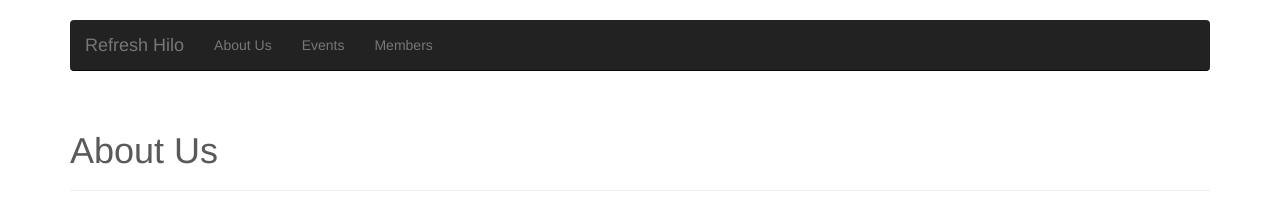
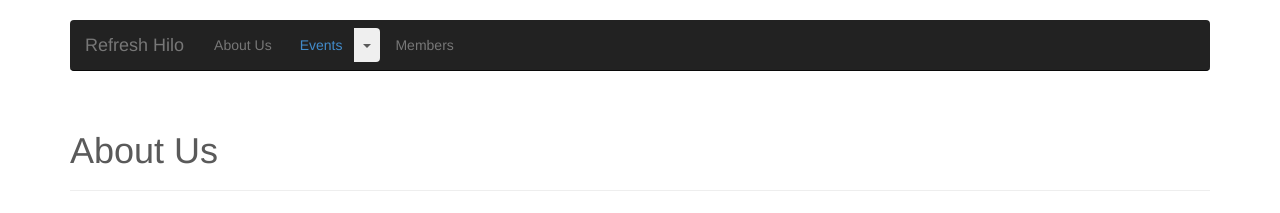
Before and after one commit to shixish/Refresh-Hilo.github.io, a Jekyll site: the page built from about.html, in a window 1280 px wide. Shown: the top 213 px of the page. Built offline with Jekyll 4.4.1, drawn with Linux system fonts in a browser that asks for light colours; nearby versions of some CDN libraries; some web fonts are replaced.

Commit message:
Added drop down of events in top nav - quick and dirty - add more style and features later.

```diff
--- a/_includes/footer.html
+++ b/_includes/footer.html
@@ -2,7 +2,7 @@
 <footer class="site-footer">
 	<div class="container">
 		<div class="row">
-			<div class="col-sm-6 social-block">
+			<div class="col-sm-7 col-md-6 social-block">
 				<h3 class="pull-left">Social</h3>
 				<ul class="socialicon social-links">
 					<li>
@@ -22,7 +22,7 @@
 					</li>
 				</ul>
 			</div>
-			<div class="col-sm-6">
+			<div class="col-sm-5 col-md-6">
 				<p><a href="https://github.com/Refresh-Hilo/Refresh-Hilo.github.io">Check out my source!</a> This site is built with open source tools, and maintained and developed by our refresh members.</p>
 			</div>
 		</div>
--- a/_includes/header.html
+++ b/_includes/header.html
@@ -15,9 +15,23 @@
 					<ul class="nav navbar-nav">
 						{% for page in site.pages %}
 							{% if page.layout == 'page' %}
+								{% if page.title == 'Events' %}
+								<li>
+									<div class="btn-group navbar-btn">
+										<a class="btn" href="{{ page.url | prepend: site.baseurl }}">{{ page.title }}</a>
+										<button href="#" class="btn dropdown-toggle" data-toggle="dropdown"><span class="caret"></span></button>
+										<ul class="dropdown-menu" role="menu">
+											{% for event in site.events reversed %}
+												<li><a href="{{ event.url }}">{{ event.title }}</a></li>
+											{% endfor %}
+							          	</ul>
+									</div>
+								</li>
+								{% else %}
 								<li>
 									<a href="{{ page.url | prepend: site.baseurl }}">{{ page.title }}</a>
 								</li>
+								{% endif %}
 							{% endif %}
 						{% endfor %}
 					</ul>
--- a/css/main.scss
+++ b/css/main.scss
@@ -125,7 +125,7 @@
 -------------------------------------------------- */
 
 .promote {
-  .col-lg-4 {
+  > .row > div {
     margin-bottom: 20px;
     text-align: center;
     p {
--- a/index.html
+++ b/index.html
@@ -37,7 +37,7 @@
 </div>
 <div class="container promote">
 	<div class="row">
-		<div class="col-lg-4">
+		<div class="col-sm-4">
 			<img src="/assets/img/Roundicons-54.png" alt="Generic placeholder image" style="width: 140px; height: 140px;">
 			<h2>Refresh</h2>
 			<p>
@@ -47,7 +47,7 @@
 				<a class="btn btn-default" href="{{ "/about" | prepend: site.baseurl }}" role="button">Learn More »</a>
 			</p>
 		</div>
-		<div class="col-lg-4">
+		<div class="col-sm-4">
 			<img src="/assets/img/Roundicons-41.png" alt="Generic placeholder image" style="width: 140px; height: 140px;">
 			<h2>Events</h2>
 			<p>
@@ -57,7 +57,7 @@
 				<a class="btn btn-default" href="{{ "/events" | prepend: site.baseurl }}" role="button">View events »</a>
 			</p>
 		</div>
-		<div class="col-lg-4">
+		<div class="col-sm-4">
 			<img src="/assets/img/Roundicons-01.png" alt="Generic placeholder image" style="width: 140px; height: 140px;">
 			<h2>Members</h2>
 			<p>
```
